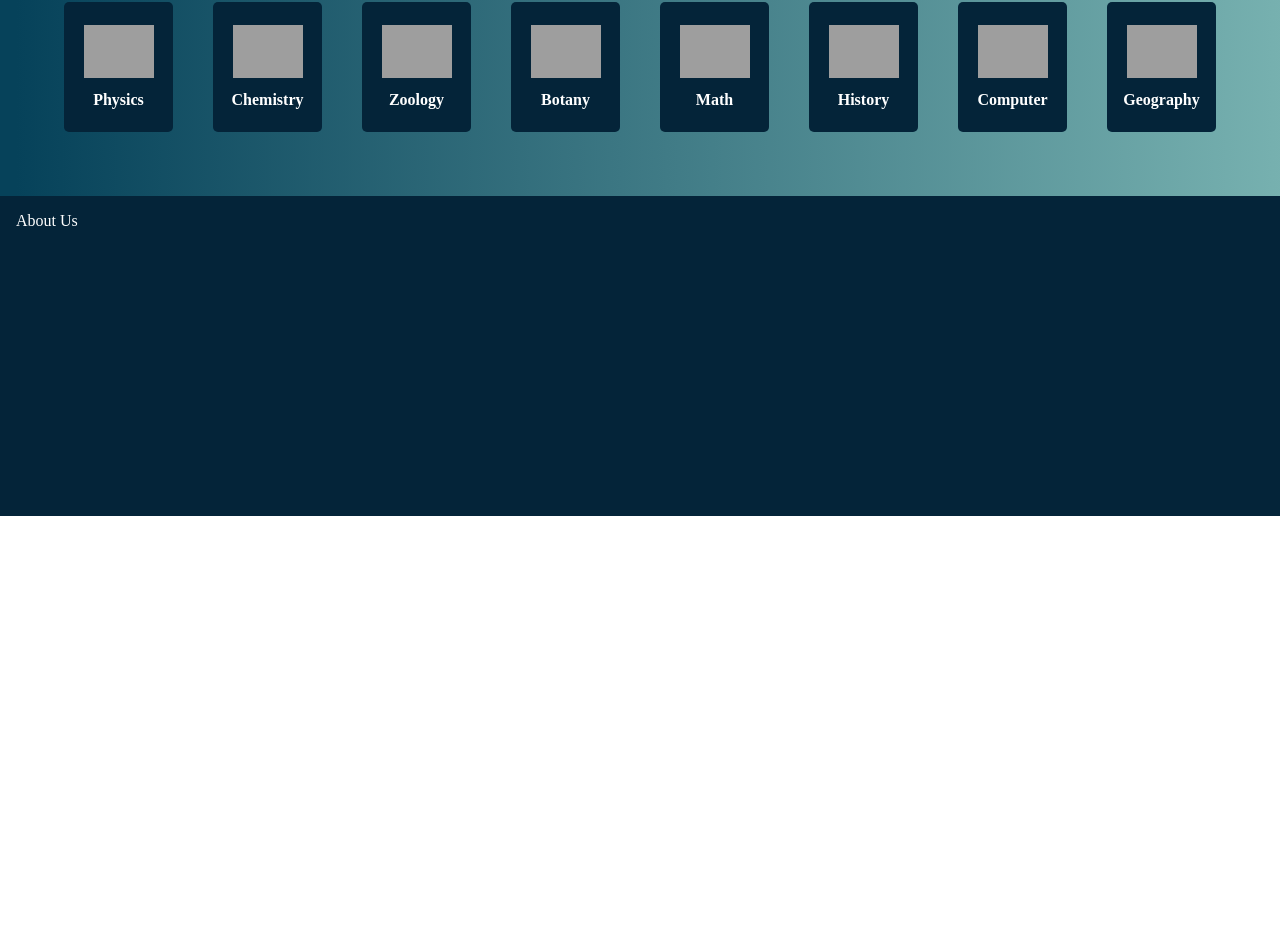
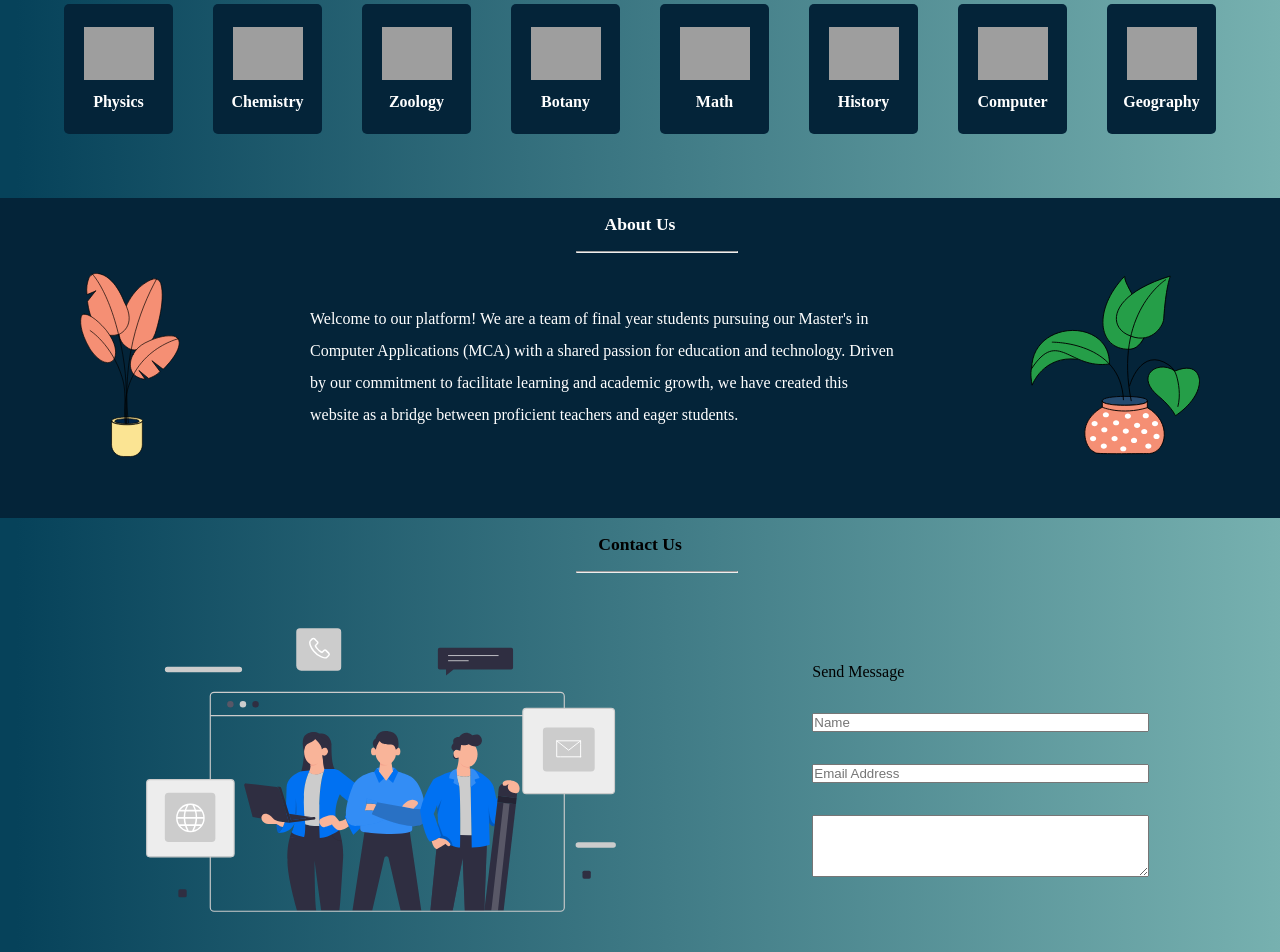
Before and after one commit to Pika003/e-Learning-Platform, a React (Vite) app in the folder frontend/: page / in a window 1280 px wide. Shown: the part 1036-1988 px from the top of the page. Before the commit the page ends 1552 px from the top, so only its background shows below. Built offline with nearby package versions, Linux system fonts and the light colour scheme; grey boxes are pictures that could not be loaded.

Commit message:
home page bulding

```diff
--- a/frontend/src/Pages/Home/Courses/Courses.jsx
+++ b/frontend/src/Pages/Home/Courses/Courses.jsx
@@ -6,6 +6,7 @@ function Courses() {
     <>
     <div className="courses">
       <p>Find Your Subject</p>
+      <hr className="underLine"/>
       <div className="subjects">
         <div className="subject">
           <img src="https://www.figma.com/file/6b4R8evBkii6mI53IA4vSS/image/8e9bf690d23d886f63466a814cfbec78187f91d2" alt="Physics" />
--- a/frontend/src/Pages/Home/Header/Header.css
+++ b/frontend/src/Pages/Home/Header/Header.css
@@ -10,6 +10,7 @@ header{
     position: fixed;
     width: 100%;
     z-index: 10;
+    box-shadow: 0 5px 5px #4979D1;
 }
 .logo{
     display: flex;
--- a/frontend/src/Pages/Home/Landing/Landing.css
+++ b/frontend/src/Pages/Home/Landing/Landing.css
@@ -1,5 +1,10 @@
 button:hover{
     cursor: pointer;
+}
+
+.underLine{
+    width: 10rem;
+    margin-left: 45%;
 }
 
 /* === top section === */
@@ -75,7 +80,37 @@ button:hover{
     height: 40vh;
 }
 
+.about h4{
+    color: #fff;
+    padding: 1rem;
+    text-align: center;
+    font-size: 1.1rem;
+}
+
 .about p{
     color: #fff;
-    padding: 1rem;
+    padding: 50px;
+    line-height: 2rem;
 }
+
+.content{
+    padding: 0 5rem;
+    display: flex;
+    align-items: center;
+    justify-content: space-around; /* Apply for all */
+    gap: 5rem;
+}
+
+/* === Contact Us === */
+
+.contact h4{
+    text-align: center;
+    margin: 1rem;
+    font-size: 1.1rem;
+}
+
+.contact .form-submit{
+    display: flex;
+    flex-direction: column;
+    gap: 2rem;
+}
--- a/frontend/src/Pages/Home/Landing/Landing.jsx
+++ b/frontend/src/Pages/Home/Landing/Landing.jsx
@@ -1,51 +1,127 @@
-import React from 'react'
-import './Landing.css'
-import Classroom from '../../Images/Classroom.svg'
-import Search from '../../Components/Searchbtn/Search'
-import Courses from '../Courses/Courses'
+import React from "react";
+import "./Landing.css";
+import Classroom from "../../Images/Classroom.svg";
+import Plant from "../../Images/Plant.svg";
+import Plant2 from "../../Images/Plant2.svg";
+import Mail from "../../Images/Meet-the-team.svg";
+import Search from "../../Components/Searchbtn/Search";
+import Courses from "../Courses/Courses";
 
 function Landing() {
   return (
     <>
-    <div className='top'>
+    {/* Top Section */}
+      <div className="top">
         <div className="left">
-        <h1>Online Teaching <br/> Marketplace And <br/> E-Learning Platform
+          <h1>
+            Online Teaching <br /> Marketplace And <br /> E-Learning Platform
           </h1>
-        <Search/>
+          <Search />
         </div>
         <div className="right">
           <img src={Classroom} width={500} alt="" />
         </div>
       </div>
 
+      {/* Features */}
       <div className="features">
         <p>Why You Choose Us</p>
+        <hr className="underLine"/>
         <div className="fets">
           <div className="fet">
-          <img src="https://www.figma.com/file/6b4R8evBkii6mI53IA4vSS/image/622a85ea75414daadf6055613c074c5280b95444" alt="" />
+            <img
+              src="https://www.figma.com/file/6b4R8evBkii6mI53IA4vSS/image/622a85ea75414daadf6055613c074c5280b95444"
+              alt=""
+            />
             <h4>Expert Mentor</h4>
-          <p>Our expert mentors are the cornerstone of our educational approach. With a wealth of knowledge they support our students on their journey to success.</p>
+            <p>
+              Our expert mentors are the cornerstone of our educational
+              approach. With a wealth of knowledge they support our students on
+              their journey to success.
+            </p>
           </div>
 
           <div className="fet">
-          <img src="https://www.figma.com/file/6b4R8evBkii6mI53IA4vSS/image/1478ee1b2a35123ded761b65c3ed2ceaece0d20f" alt="" />
+            <img
+              src="https://www.figma.com/file/6b4R8evBkii6mI53IA4vSS/image/1478ee1b2a35123ded761b65c3ed2ceaece0d20f"
+              alt=""
+            />
             <h4>High Quality Live Class</h4>
-          <p>We deliver high-quality live classes to our students, providing interactive learning experiences led by experienced instructors. </p>
+            <p>
+              We deliver high-quality live classes to our students, providing
+              interactive learning experiences led by experienced instructors.{" "}
+            </p>
           </div>
 
           <div className="fet">
-          <img src="https://www.figma.com/file/6b4R8evBkii6mI53IA4vSS/image/c412120e39b2095486c76978d4cd0bea88fd883b" alt="" />
+            <img
+              src="https://www.figma.com/file/6b4R8evBkii6mI53IA4vSS/image/c412120e39b2095486c76978d4cd0bea88fd883b"
+              alt=""
+            />
             <h4>24/7 Live Support</h4>
-          <p>We offer our students 24/7 live support. Whether it's a question or a challenge at midnight, our dedicated team is here to provide guidance, assistance.</p>
+            <p>
+              We offer our students 24/7 live support. Whether it's a question
+              or a challenge at midnight, our dedicated team is here to provide
+              guidance, assistance.
+            </p>
           </div>
         </div>
       </div>
+
+      {/* Courses */}
+
       <Courses />
+
+      {/* About Us */}
+
       <div className="about">
-      <p>About Us</p>
+        <h4>About Us</h4>
+        <hr className="underLine"/>
+        <div className="content">
+          <div className="left-svg">
+            <img src={Plant2} width={100} alt="" />
+          </div>
+          <p>
+            Welcome to our platform! We are a team of final year students
+            pursuing our Master's in Computer Applications (MCA) with a shared
+            passion for education and technology. Driven by our commitment to
+            facilitate learning and academic growth, we have created this
+            website as a bridge between proficient teachers and eager students.
+          </p>
+          <div className="right-svg">
+            <img src={Plant} width={170} alt="" />
+          </div>
+        </div>
+      </div>
+
+      {/* Contact Us */}
+      <div className="contact">
+        <h4>Contact Us</h4>
+        <hr className="underLine"/>
+        <div className="content">
+          <img src={Mail} width={500} alt="" />
+          <form  className="form-submit">
+            <p>Send Message</p>
+            <input
+              type="text"
+              placeholder="Name"
+              className="input"
+            />
+            <input
+              type="text"
+              placeholder="Email Address"
+            />
+            <textarea
+              // id={postTextAreaId}
+              name="message"
+              rows={4}
+              cols={40}
+            />
+          </form>
+        </div>
       </div>
     </>
-  )
+  );
 }
 
-export default Landing
+export default Landing;
```
Also changed, not shown: frontend/src/Pages/Images/Plant.svg (added), frontend/src/Pages/Images/Plant2.svg (added). Lines whose indentation alone changed are shown as unchanged.
